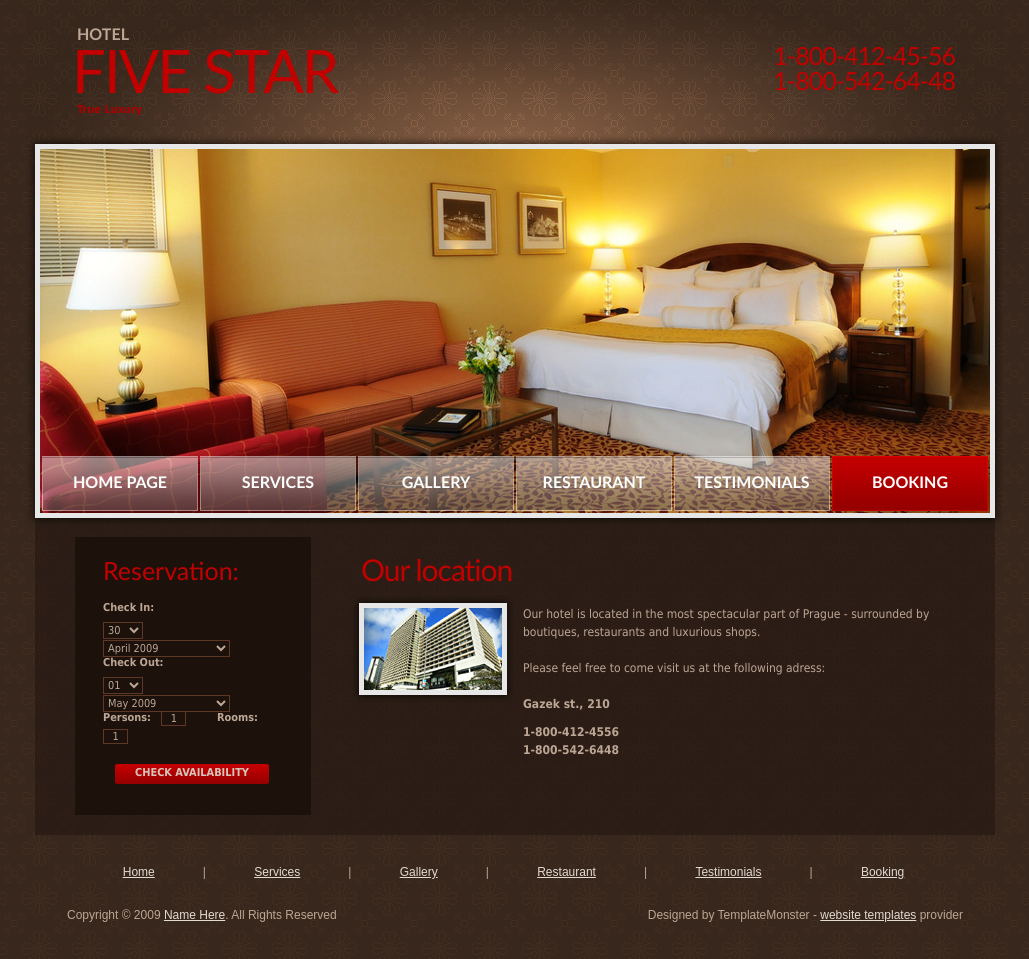
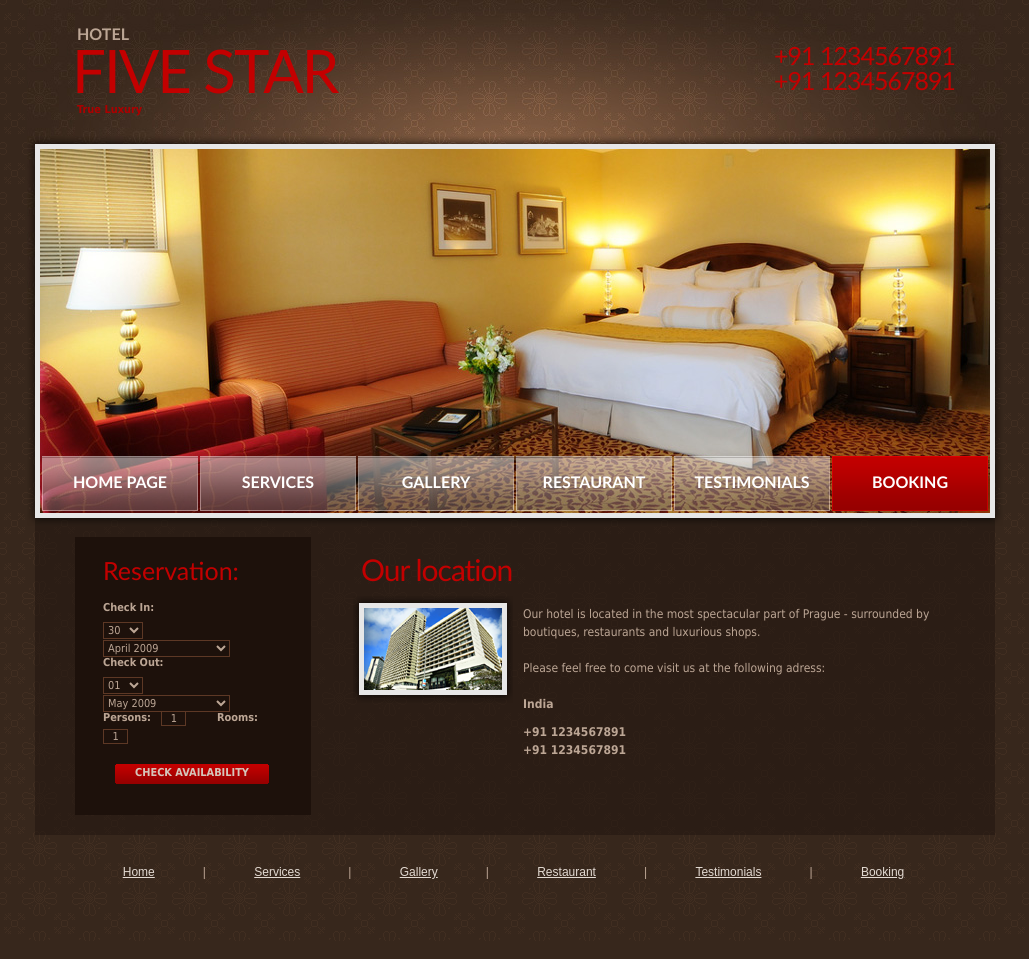
Before and after one commit to umar21-bit/hotel21, a plain HTML site: page booking.html in a window 1280 px wide. Shown: the whole page, without its empty margins (125-1154 px from the left). Drawn offline with Linux system fonts and the light colour scheme.

Commit message:
Update booking.html

```diff
--- a/booking.html
+++ b/booking.html
@@ -21,8 +21,8 @@
         <div class="logo">
           <h1><a href="#">Five Star</a></h1>
           <em>Hotel</em> <strong>True Luxury</strong> </div>
-        <div class="phones"> 1-800-412-45-56<br />
-          1-800-542-64-48 </div>
+        <div class="phones"> +91 1234567891 <br />
+          +91 1234567891</div>
       </div>
     </div>
     <div class="row-2">
@@ -92,9 +92,9 @@
             <p class="alt-top">Our hotel is located in the most spectacular part of Prague - surrounded by boutiques, restaurants and luxurious shops.</p>
             <p>Please feel free to come visit us at the following adress:</p>
             <dl class="contacts-list">
-              <dt>Gazek st., 210</dt>
-              <dd>1-800-412-4556</dd>
-              <dd>1-800-542-6448</dd>
+              <dt>India</dt>
+              <dd>+91 1234567891</dd>
+              <dd>+91 1234567891</dd>
             </dl>
           </div>
           <div class="clear"></div>
@@ -113,8 +113,7 @@
       <li><a href="#">Booking</a></li>
     </ul>
     <div class="wrapper">
-      <div class="fleft">Copyright &copy; 2009 <a href="#">Name Here</a>. All Rights Reserved</div>
-      <div class="fright">Designed by TemplateMonster - <a href="http://www.templatemonster.com/">website templates</a> provider</div>
+
     </div>
   </div>
 </div>
```
